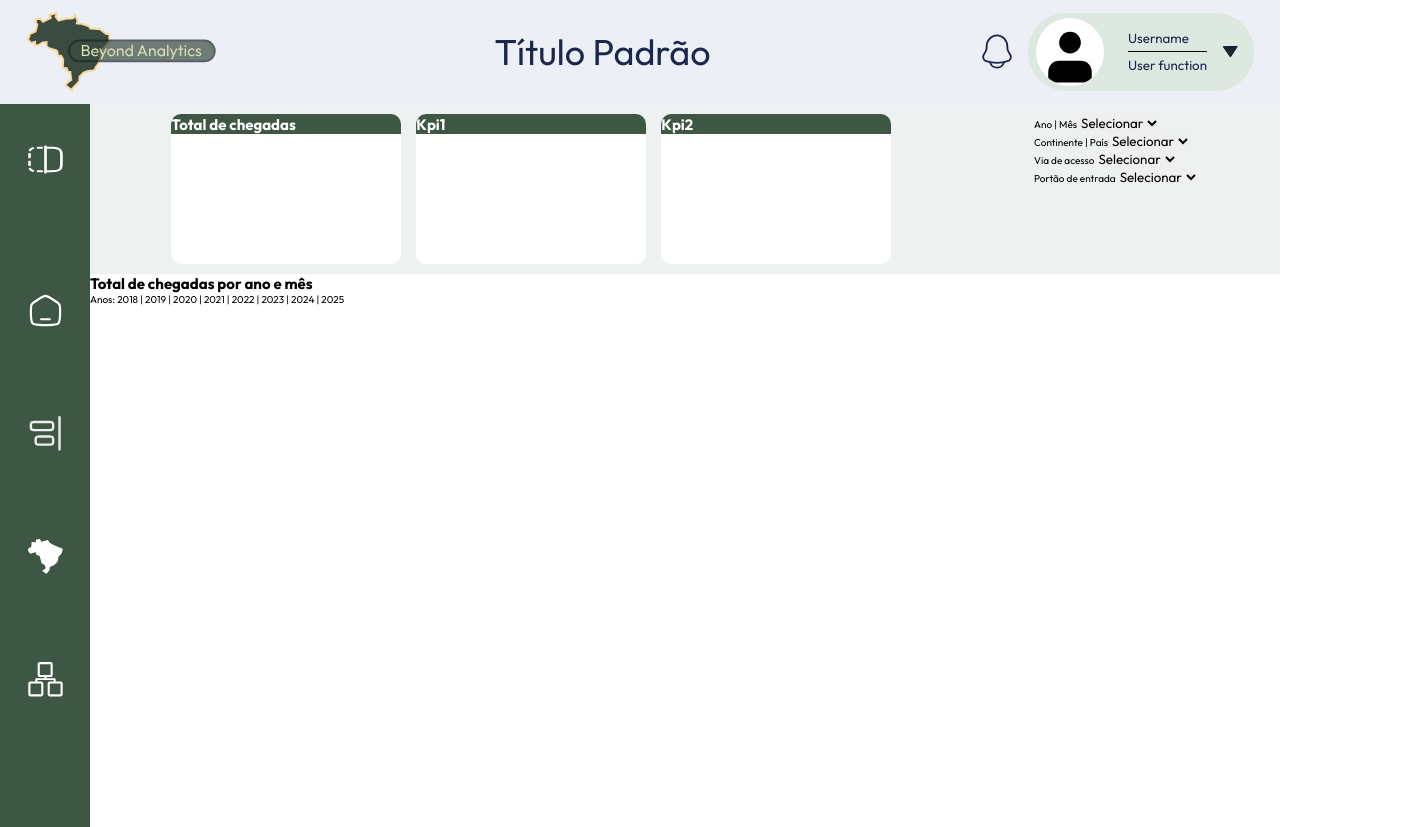
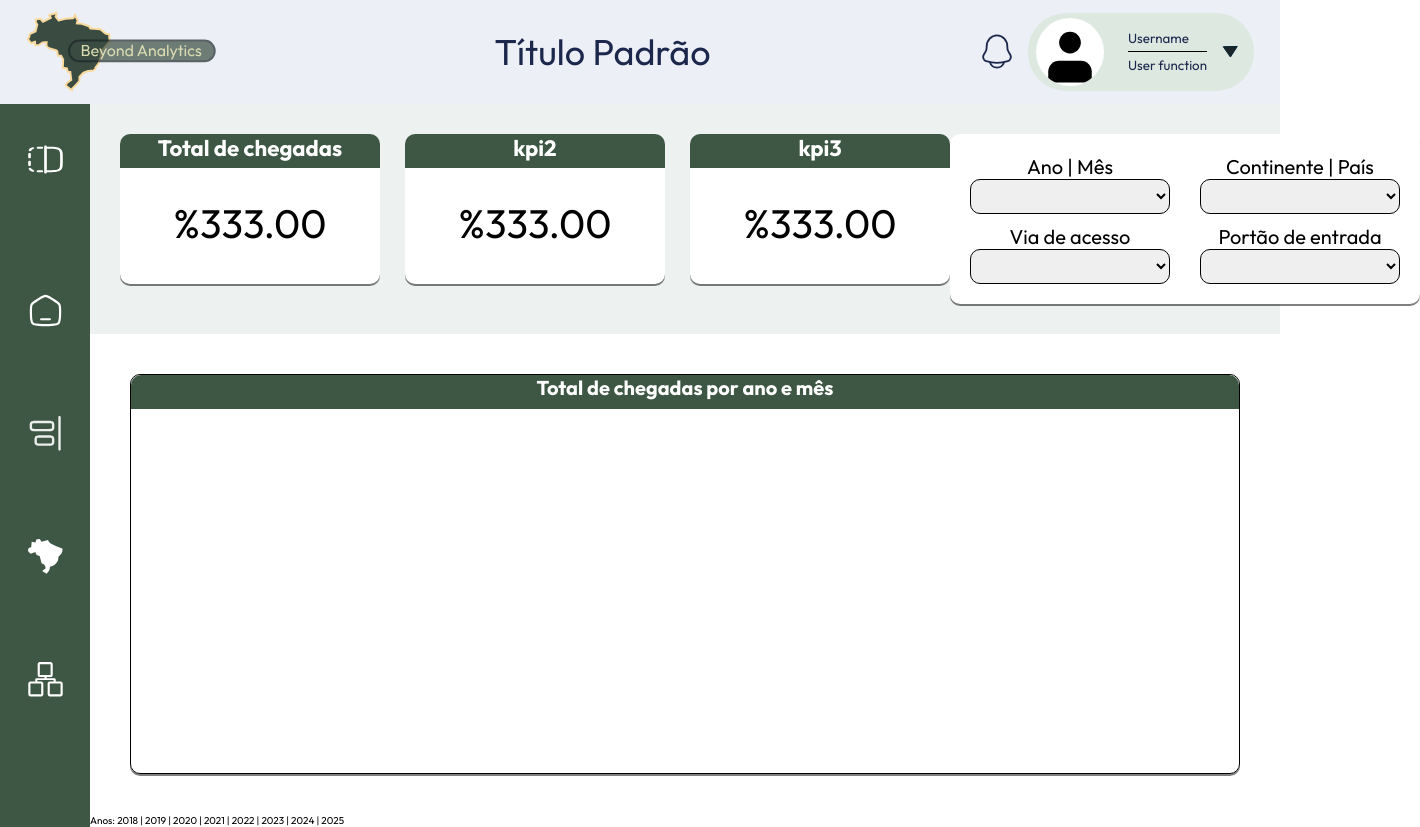
Before and after one commit to FillipeMendesC/beyond-angular, an Angular app: page /historico in a window 1280 px wide. Shown: the whole page, 1420 px wide, since content can reach past the window. Before the commit the page ends 800 px from the top, so only its background shows below. Built offline with nearby package versions, Linux system fonts and the light colour scheme.

Commit message:
UPDATE - finalizações painel de controle historico

```diff
--- /dev/null
+++ b/src/app/components/card-kpi/card-kpi.component.css
@@ -0,0 +1,35 @@
+.kpis-cards {
+    display: flex;
+    gap: 2.5rem;
+}
+
+.title {
+    display: flex;
+    justify-content: center;
+    background-color: #3E5744;
+    border-radius: 1rem 1rem 0 0;
+    height: 3.4rem;
+    font-size: 1.9rem;
+    color: #FFFFFF;
+}
+
+.kpi-value {
+    display: flex;
+    justify-content: center;
+    font-size: 4rem;
+    padding: 3rem;
+}
+
+.kpis-cards h3 {
+
+    color: #FFFFFF;
+
+}
+
+.card-kpi {
+    background-color: #FFFFFF;
+    border-radius: 1rem;
+    width: 26rem;
+    height: 15rem;
+    box-shadow: 0px 2px 0px 0px rgba(0, 0, 0, 0.5);
+}
--- /dev/null
+++ b/src/app/components/card-kpi/card-kpi.component.html
@@ -0,0 +1,8 @@
+<div class="card-kpi">
+    <div class="title">
+        <h3>  {{titulo}}</h3>
+    </div>
+    <p class="kpi-value">
+        {{conteudoKpi}}
+    </p>
+  </div>
--- a/src/app/painel-de-controle-historico/painel-de-controle-historico.component.css
+++ b/src/app/painel-de-controle-historico/painel-de-controle-historico.component.css
@@ -5,39 +5,73 @@
 .kpis{
     display: flex;
     justify-content: center;
-    justify-content: space-around;
+    justify-content: space-between;
     background-color: #EDF2F1;
     font-family: sans-serif;
-    padding: 1rem;
+    padding: 3rem;
 
 }
 
 .kpis-cards {
     display: flex;
-    gap: 1.5rem;
+    gap: 2.5rem;
 
 }
 
-.title {
+.filtros {
+    width: 50rem;
+    background-color: #FFFFFF;
+    border-radius: 1rem;
+    box-shadow: 0px 2px 0px 0px rgba(0, 0, 0, 0.5);
+    padding: 2rem;
     display: flex;
+    flex-direction: column;
+    justify-content: space-around;
+    gap: 1rem;
+}
+
+
+.group-A {
+    display: flex;
+    gap: 3rem;
+}
+
+.group-B {
+    display: flex;
+    gap: 3rem;
+}
+
+.filter-group {
+    font-size: 2rem;
+    display: flex;
+    flex-direction: column;
     align-items: center;
+}
 
-    background-color: #3E5744;
-    border-radius: 1rem 1rem 0 0;
-    height: 2rem;
+.filter-group #select-option {
+    width: 20rem;
+    height: 3.5rem;
+    border-radius: 1rem;
+    border-color: black;
+    border: solid 0.5px;
+}
+
+.grafico-card {
+    margin: 4rem;
+    height: 40rem;
+    border-color: black;
+    border: solid 0.5px;
+    border-radius: 1rem;
+    box-shadow: 0px 2px 0px 0px rgba(0, 0, 0, 0.5);
 
 }
 
-.kpis-cards h3 {
-    font-size: 1.5rem;
+.grafico-card h2 {
+    display: flex;
+    justify-content: center;
+    font-size: 2rem;
+    background-color: #3E5744;
+    border-radius: 1rem 1rem 0 0;
+    height: 3.4rem;
     color: #FFFFFF;
-
 }
-
-.card-kpi {
-    background-color: #FFFFFF;
-    border-radius: 1rem;
-    width: 23rem;
-    height: 15rem;
-
-}
--- a/src/app/painel-de-controle-historico/painel-de-controle-historico.component.html
+++ b/src/app/painel-de-controle-historico/painel-de-controle-historico.component.html
@@ -2,50 +2,39 @@
 
     <div class="kpis">
         <div class="kpis-cards">
-            <div class="card-kpi">
-                <div class="title">
-                    <h3>Total de chegadas</h3>
-                </div>
-                <p class="kpi-value"></p>
-              </div>
-              <div class="card-kpi">
-                <div class="title">
-                    <h3>Kpi1</h3>
-                </div>
-                <p class="kpi-value"></p>
-              </div>
-              <div class="card-kpi">
-                <div class="title">
-                    <h3>Kpi2</h3>
-                </div>
 
-                <p class="kpi-value"></p>
-              </div>
+            <app-card-kpi titulo="Total de chegadas" conteudoKpi="%333.00"></app-card-kpi>
+            <app-card-kpi titulo="kpi2" conteudoKpi="%333.00"></app-card-kpi>
+            <app-card-kpi titulo="kpi3" conteudoKpi="%333.00"></app-card-kpi>
         </div>
       <div class="filtros">
+        <div class="group-A">
             <div class="filter-group">
                 <label for="anoMes">Ano | Mês</label>
-          <select id="anoMes">
-            <option>Selecionar</option>
+                <select id="select-option">
+                  <option></option>
                 </select>
               </div>
               <div class="filter-group">
                 <label for="continentePais">Continente | País</label>
-          <select id="continentePais">
-            <option>Selecionar</option>
+                <select id="select-option">
+                  <option></option>
                 </select>
               </div>
+        </div>
+        <div class="group-B">
             <div class="filter-group">
                 <label for="viaAcesso">Via de acesso</label>
-          <select id="viaAcesso">
-            <option>Selecionar</option>
+                <select id="select-option">
+                  <option></option>
                 </select>
               </div>
               <div class="filter-group">
                 <label for="portaoEntrada">Portão de entrada</label>
-          <select id="portaoEntrada">
-            <option>Selecionar</option>
+                <select id="select-option">
+                  <option></option>
                 </select>
+              </div>
         </div>
       </div>
     </div>
@@ -57,9 +46,9 @@
       <div class="chart-placeholder">
         <!-- espaço para colocar o gráfico -->
       </div>
+    </div>
     <div class="chart-legend">
         <p>Anos: 2018 | 2019 | 2020 | 2021 | 2022 | 2023 | 2024 | 2025</p>
       </div>
-    </div>
 
   </div>
```
Also changed, not shown: src/app/components/card-kpi/card-kpi.component.ts (added, +12 -0 lines), src/app/painel-de-controle-historico/painel-de-controle-historico.component.ts (+5 -3 lines), 1 other file (tests, documents, lock files or other folders). Lines whose indentation alone changed are shown as unchanged.
